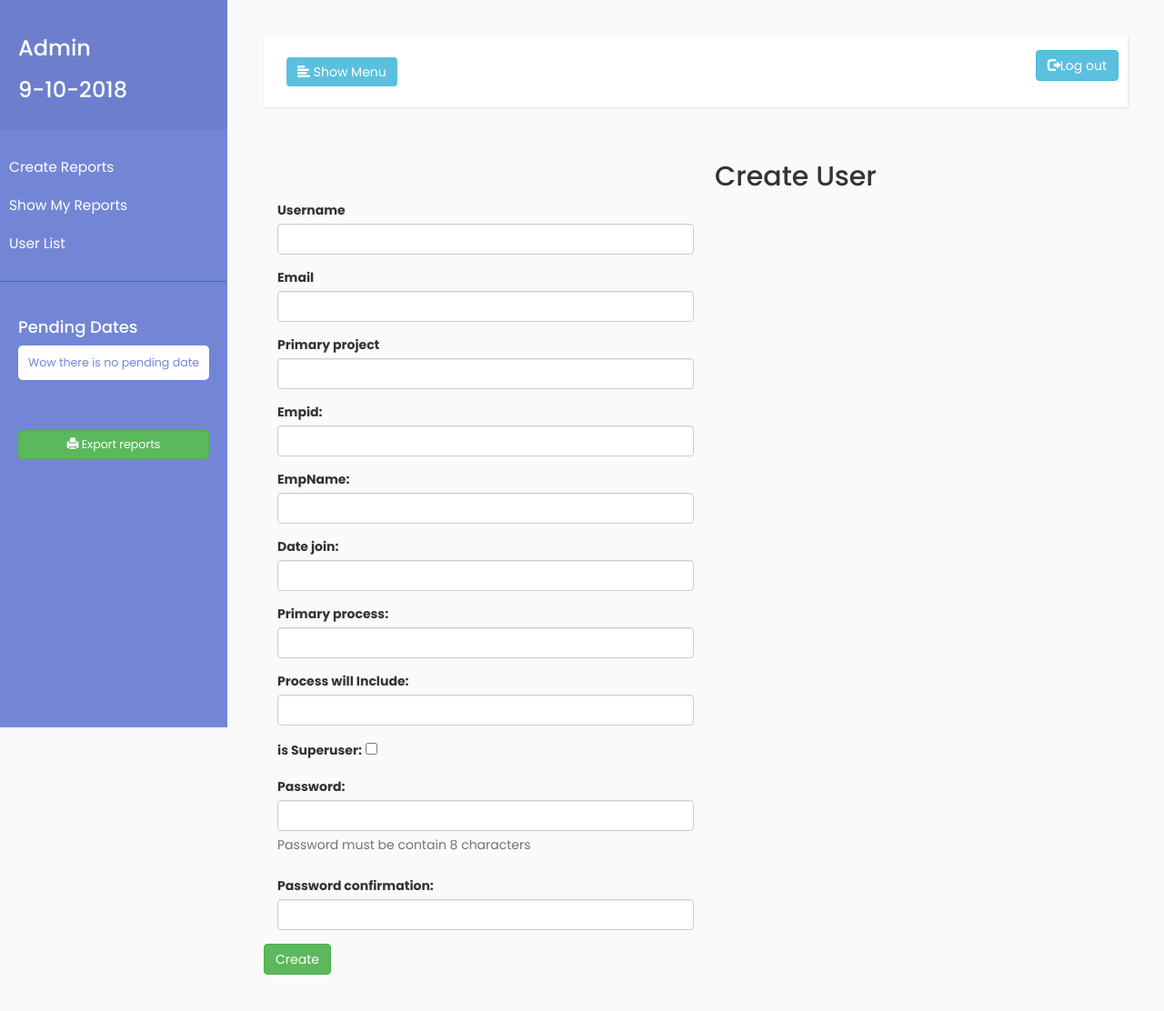
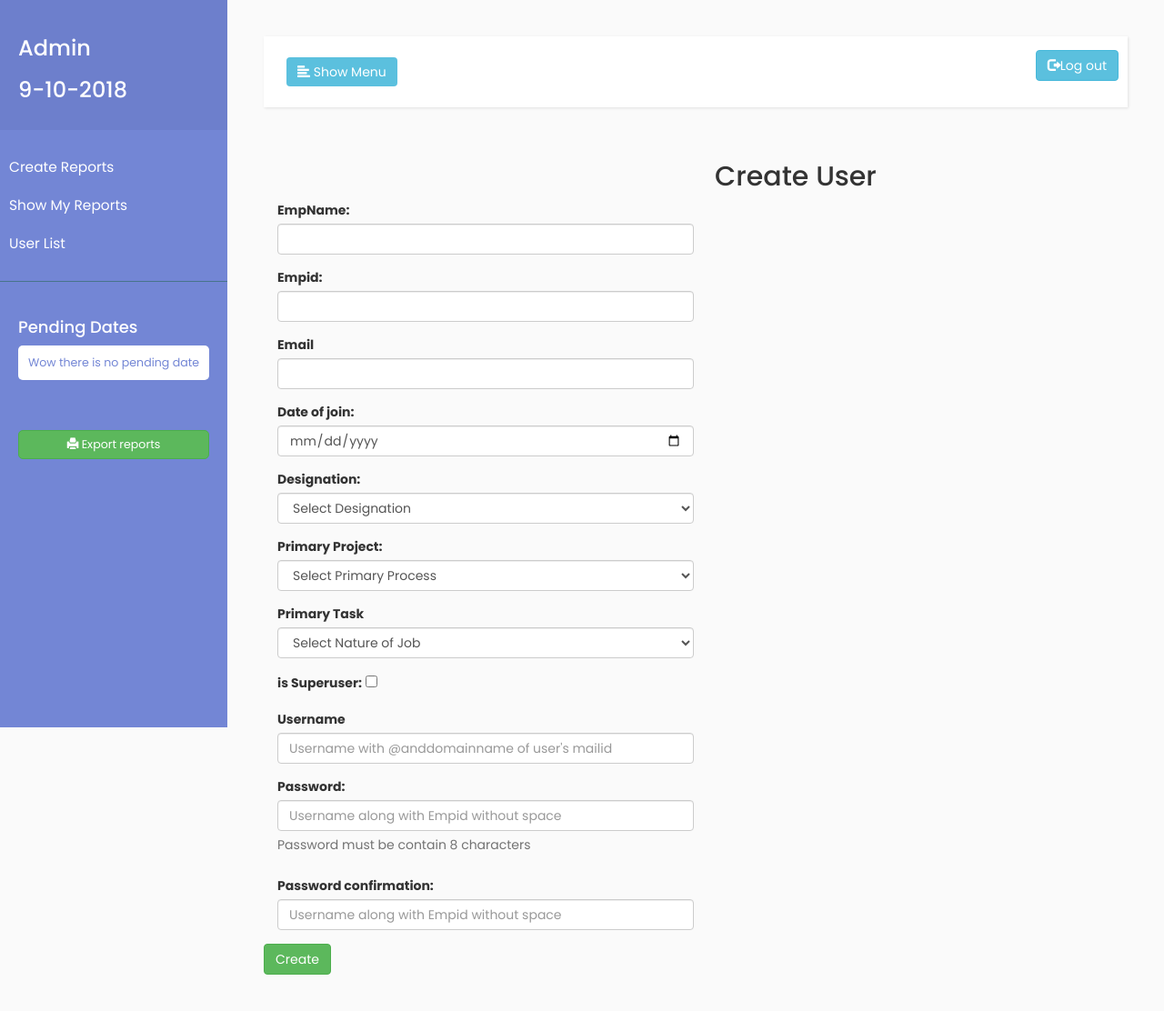
Before and after one commit to sambathsam/Deployment-Report, a Django app: page /signup/ in a window 1280 px wide; the page is wider, and only the part inside the window is pictured. Shown: that part at 91% size. Run offline with Django 3.2, Linux system fonts and the light colour scheme; a user stored in the database is signed in; parts of the project's set-up code (start-up, migrations or seed data) failed here and were passed over; some libraries are stand-ins or nearby versions.

Commit message:
second version of application

```diff
--- a/production/settings.py
+++ b/production/settings.py
@@ -25,7 +25,7 @@ SECRET_KEY = '1w%lbal0hh25df0bz0=w5(5*9_-dr%(+9422_%%#z7pa$p3vjr'
 # SECURITY WARNING: don't run with debug turned on in production!
 DEBUG = True
 
-ALLOWED_HOSTS = ['172.168.0.116', '127.0.0.1', '0.0.0.0', '192.168.43.86']
+ALLOWED_HOSTS = ['172.168.0.116', '127.0.0.1', '0.0.0.0', '165.227.97.60']
 
 
 # Application definition
--- a/report/forms.py
+++ b/report/forms.py
@@ -6,7 +6,7 @@ class CustomUserCreationForm(UserCreationForm):
     class Meta(UserCreationForm.Meta):
         model = CustomUser
         fields = ('username', 'email','primary_project','Empid','EmpName','date_join',
-                  'primary_process','processwillInclude','is_superuser')
+                  'primary_process','is_superuser', 'Designation')
 class CustomUserChangeForm(UserChangeForm):
     class Meta:
         model  = CustomUser
--- a/report/models.py
+++ b/report/models.py
@@ -13,7 +13,8 @@ class CustomUser(AbstractUser):
     EmpName         = models.CharField(max_length=250)
     date_join       = models.DateField(blank=True, null=True)
     primary_process = models.CharField(max_length=250)
-    processwillInclude = models.CharField(max_length=250)
+    processwillInclude = models.CharField(blank=True, max_length=250)
+    Designation = models.CharField(blank=True, max_length=250, null=True)
     def __str__(self):
         return self.EmpName
     def split_tags(self):
--- a/report/templates/registration/login.html
+++ b/report/templates/registration/login.html
@@ -46,7 +46,7 @@
       <div class="container">
         <div class="row align-items-center justify-content-center">
           <div class="col-md-6">
-            <h2 class="heading mb-3">Fly makes you faster</h2>
+            <h2 class="heading mb-3">Data Acquisition</h2>
             <div class="sub-heading">
 
 
--- a/report/templates/registration/signup.html
+++ b/report/templates/registration/signup.html
@@ -6,51 +6,93 @@
 	  <form method="post">
 	  {% csrf_token %}
 	  <h2 align="center">Create User</h2>
-		<div class="form-group row">
-			<div class="col-xs-5">
-		  	<label for="id_username">Username</label>
-		  	<input type="text" class="form-control" name="username" id="id_username" required  maxlength="150">
-			</div></div>
-		<div class="form-group row"><div class="col-xs-5">
-		<label for="id_email">Email </label>
-		<input type="email" class="form-control" name="email" id="id_email" maxlength="254">
-		</div></div>
-		<div class="form-group row"><div class="col-xs-5">
-		<label for="id_primary_project">Primary project</label>
-		 <input type="text" class="form-control" name="primary_project" id="id_primary_project" required maxlength="250">
+                         <!--{{form.as_p}}-->
+          <div class="form-group row"><div class="col-xs-5">
+		<label for="id_EmpName">EmpName:</label>
+		<input type="text" class="form-control" name="EmpName" id="id_EmpName" required maxlength="250">
 		</div></div>
 		<div class="form-group row"><div class="col-xs-5">
 		<label for="id_Empid">Empid:</label>
 		 <input type="number" class="form-control" name="Empid" id="id_Empid" required>
 		</div></div>
-		<div class="form-group row"><div class="col-xs-5">
-		<label for="id_EmpName">EmpName:</label>
-		<input type="text" class="form-control" name="EmpName" id="id_EmpName" required maxlength="250">
+           <div class="form-group row"><div class="col-xs-5">
+		<label for="id_email">Email </label>
+	    <input type="email" class="form-control" name="email" id="id_email" maxlength="254" required>
 		</div></div>
 		<div class="form-group row"><div class="col-xs-5">
-		<label for="id_date_join">Date join:</label>
-		 <input type="text" class="form-control" name="date_join" id="id_date_join">
+		<label for="id_date_join">Date of join:</label>
+		 <input type="Date" class="form-control" name="date_join" id="id_date_join" required>
+		</div></div>
+                <div class="form-group row"><div class="col-xs-5">
+		<label for="id_Designation">Designation:</label>
+		<select class="form-control" name="Designation" id="id_Designation" required>
+                <option value= "default" selected disable hidden>Select Designation</option>
+                <option value= "Python Developer">Python Developer</option>
+		<option value= "Java Developer">Java Developer</option>
+                <option value= "Process Associate">Process Associate</option>
+                <option value= "Team Lead">Tema Lead</option>
+                <option value= "Manager">Manager</option>
+                <option value= "Python Developer Trainee">Python Developer Trainee</option>
+		<option value= "Java Developer Trainee">Java Developer Trainee</option>
+                <option value= "Process Associate Trainee">Process Associate Trainee</option>
+                </select>
 		</div></div>
 		<div class="form-group row"><div class="col-xs-5">
-		<label for="id_primary_process">Primary process:</label>
-		<input type="text" class="form-control" name="primary_process" id="id_primary_process" required maxlength="250">
+		<label for="id_primary_process">Primary Project:</label>
+		<select class="form-control" name="primary_process" id="id_primary_process" required>
+                <option value= "default" selected disable hidden>Select Primary Process</option>
+                <option value= "Ratemetrics">Ratemetrics</option>
+		<option value= "StorTrack">StorTrack</option>
+                <option value= "Stubhub">Stubhub</option>
+                <option value= "ACP">ACP</option>
+                <option value= "ACP">GED</option>
+                <option value= "JTI">JTI</option>
+                <option value= "Cengage">Cengage</option>
+                </select>
 		</div></div>
+                <div class="form-group row"><div class="col-xs-5">
+		<label for="id_primary_project">Primary Task</label>
+		 <select class="form-control" name="primary_project" id="id_primary_project" required>
+                    <option value= "default" selected disable hidden>Select Nature of Job</option>
+		        <option value= "Python Scripting">Python Scripting</option>
+			<option value= "Java Scripting">Java Scripting</option>
+		        <option value= "QA & Deleviery">QA & Deleviery</option>
+                        <option value= "Mapping">Mapping</option>
+                        <option value= "Tool Monitoring">Tool Monitoring and Delivery</option>
+                        <option value= "Manual">Manual</option>
+                 </select>
+		</div></div>
+                <!--<div class="form-group row"><div class="col-xs-5">
+		<label for="id_Designation">Designation:</label>
+		<input type = "text"  class="form-control" name="Designation" id="id_Designation" required>
+	        </div></div>
+                <div class="form-group row"><div class="col-xs-5">
+		<label for="id_primary_process">Primary Project:</label>
+		<input type = "text" class="form-control" name="primary_process" id="id_primary_process" required>
+                </div></div>
 		<div class="form-group row"><div class="col-xs-5">
-		<label for="id_processwillInclude">Process will Include:</label>
-		<input type="text" class="form-control" name="processwillInclude" id="id_processwillInclude" required maxlength="250">
-		</div></div>
+		<label for="id_primary_project">Primary Task</label>
+		 <input type = "text" class="form-control" name="primary_project" id="id_primary_project" required>
+                </div></div>-->
 		<div class="form-group">
 		<label for="id_is_superuser">is Superuser:</label>
 		<input type="checkbox"  name="is_superuser" id="id_is_superuser">
 		</div>
+		<div class="form-group row">
+			<div class="col-xs-5">
+		  	<label for="id_username">Username</label>
+		  	<input type="text" class="form-control" name="username" id="id_username" required  maxlength="150" placeholder = "Username with @anddomainname of user's mailid">
+			</div></div>
+
+
 		<div class="form-group row"><div class="col-xs-5">
 		<label for="id_password1">Password:</label>
-		<input type="password" class="form-control" name="password1" id="id_password1" required>
+		<input type="password" class="form-control" name="password1" id="id_password1" required placeholder = "Username along with Empid without space">
 		<span class="help-block">Password must be contain 8 characters</span>
 		</div></div>
 		<div class="form-group row"><div class="col-xs-5">
 		<label for="id_password2">Password confirmation:</label>
-		<input type="password" class="form-control" name="password2" id="id_password2" required>
+		<input type="password" class="form-control" name="password2" id="id_password2" required placeholder = "Username along with Empid without space">
 		</div></div>
 		<div class="row">
 		 <button type="submit"  class="btn btn-success">Create</button></div>
--- a/report/templates/users/usrlist.html
+++ b/report/templates/users/usrlist.html
@@ -12,18 +12,22 @@
 	      <th>Employee Name</th>
 	      <th>Employee Id</th>
 	      <th>Primary Project</th>
+	      <th>Date Of Join</th>
 	    </tr>
 	  </thead>
 	   	<tbody id="myTable">
 	    {% for emp in emp_list %}
+               {%if not emp.username == 'Admin'%}
 	        <tr>
-	        <td>{{ emp.username }}</td>
+	        <td>{{ emp.EmpName |title }}</td>
 	        <td>{{ emp.Empid }}</td>
 	        <td>{{ emp.primary_project }}</td>
+	        <td>{{ emp.date_join }}</td>
 	        <td value ="{{ emp.Empid }}" name="{{ emp.Empid }}" id="myTable"><a href="/reportlist/{{ emp.Empid }}" class="btn btn-success btn-md">
 	          show reports
 	        </a></td>
 	        </tr>
+               {%endif%}
 	    {% endfor %}
 	    </tbody>
     </table>
--- a/report/views.py
+++ b/report/views.py
@@ -17,7 +17,9 @@ from datetime import timedelta
 from django.utils import timezone
 from django.db.models import Sum
 
+
 class SignUp(generic.CreateView):
+
     form_class    = CustomUserCreationForm
     success_url   = reverse_lazy('login')
     template_name = 'registration/signup.html'
--- a/templates/base.html
+++ b/templates/base.html
@@ -7,9 +7,9 @@
         <meta http-equiv="X-UA-Compatible" content="IE=edge">
 
         <title>DA Deployment</title>
-
+        <link rel="icon" href="{%static 'assets/images/favicon.ico'%}">
         <!-- Bootstrap CSS CDN -->
-        <link href="{% static 'css/bootstrap.min.css' %}" rel="stylesheet">
+        <link href="{% static 'css/bootstrap.min.css' %}" rel="stylesheet" type= "image/gif" size = "16x16">
         <link rel="stylesheet" href="https://maxcdn.bootstrapcdn.com/bootstrap/3.3.7/css/bootstrap.min.css">
         <!-- Our Custom CSS -->
         <link href="{% static 'css/style2.css' %}" rel="stylesheet">
```
Also changed, not shown: static/report/js/report.js (added, +53 -0 lines), report/migrations/0006_customuser_designation.py (added), report/migrations/0007_auto_20181008_1043.py (added), report/migrations/0008_auto_20181008_1115.py (added).
